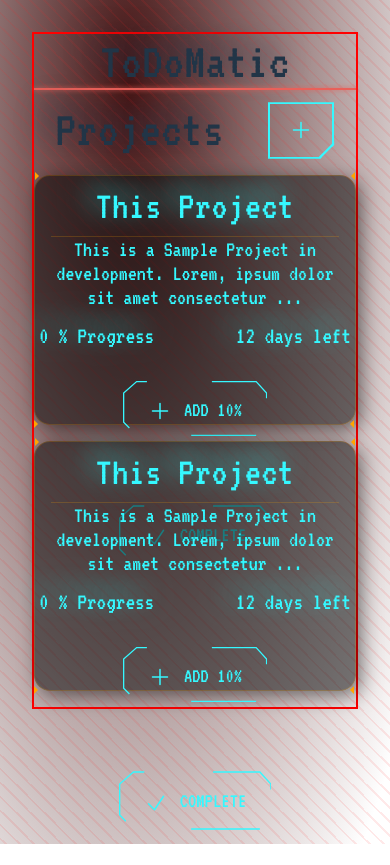
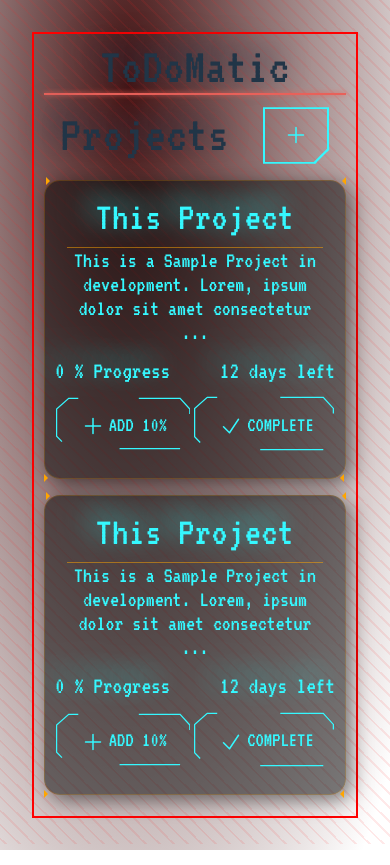
Before and after one commit to UNRIVALLEDKING/ModernTaskManager, a React (Vite) app: page / in a window 390 px wide. Built offline with nearby package versions, Linux system fonts and the light colour scheme.

Commit message:
responsive fixes

```diff
--- a/src/App.css
+++ b/src/App.css
@@ -13,6 +13,7 @@
 
 .base {
   max-width: 500px;
+  padding: 5px 10px;
   min-width: 250px;
   border: 2px solid red;
 }
--- a/src/components/card/Card.css
+++ b/src/components/card/Card.css
@@ -92,8 +92,8 @@
 
 .box {
   position: relative;
+  min-height: 280px;
   border-width: 1px;
-  height: 250px;
   border-color: rgba(255, 165, 0, 0.2);
   border-style: solid;
   padding: 10px;
@@ -118,7 +118,7 @@
   border-color: transparent orange;
   position: absolute;
   top: -4px;
-  right: 0;
+  right: -1px;
 }
 
 .circle {
@@ -153,7 +153,7 @@
   }
 }
 .title {
-  border-bottom: 1px solid rgba(255, 165, 0, 0.2);
+  border-bottom: 1px solid rgba(255, 166, 0, 0.5);
   letter-spacing: 0.035rem;
   text-shadow: -9px -9px 30px currentcolor;
   font-size: 2.5rem !important;
--- a/src/components/card/Card.jsx
+++ b/src/components/card/Card.jsx
@@ -22,7 +22,7 @@ export default function Card() {
   return (
     <>
       <div className="max-w-md m-auto my-4">
-        <div className="rounded-2xl pending-card box p-1">
+        <div className="rounded-2xl pending-card box">
           {/* <div class="circle"></div> */}
 
           <div className="text-center p-3 sm:pr-8 ">
@@ -39,15 +39,15 @@ export default function Card() {
             <span className="progress_data">12 days left</span>
           </div>
           <div>
-            <div className="btn_container text-center mt-10 mb-10 mx-5">
-              <div className="prog_btn m-auto" onClick={addProgress}>
+            <div className="btn_container text-center mr-1 w-[48%]">
+              <div className="prog_btn whitespace-nowrap" onClick={addProgress}>
                 <svg
                   xmlns="http://www.w3.org/2000/svg"
                   fill="none"
                   viewBox="0 0 24 24"
                   strokeWidth={1.5}
                   stroke="currentColor"
-                  className="w-6 h-6 inline-block mr-3"
+                  className="w-6 h-6 inline-block mr-1 ml-0 p-0"
                 >
                   <path
                     strokeLinecap="round"
@@ -72,15 +72,15 @@ export default function Card() {
                 />
               </svg>
             </div>
-            <div className="btn_container text-center mt-10 mb-10 mx-auto">
-              <div className="prog_btn m-auto" onClick={complete}>
+            <div className="btn_container text-center my-5 w-[50%]">
+              <div className="prog_btn whitespace-nowrap" onClick={complete}>
                 <svg
                   xmlns="http://www.w3.org/2000/svg"
                   fill="none"
                   viewBox="0 0 24 24"
                   strokeWidth={1.5}
                   stroke="currentColor"
-                  className="w-6 h-6 inline-block mr-3"
+                  className="w-6 h-6 inline-block mr-1 ml-0 p-0"
                 >
                   <path
                     strokeLinecap="round"
```
